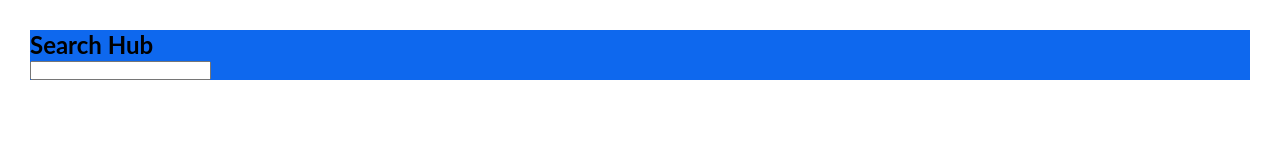
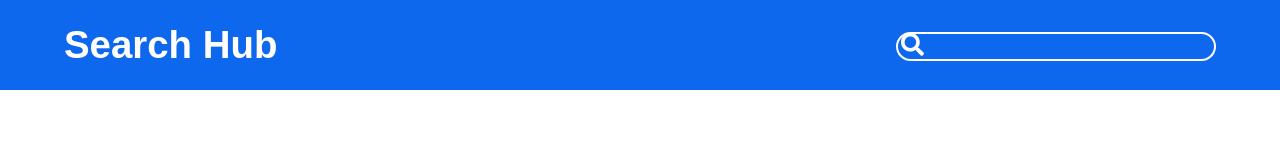
Before and after one commit to da-cruzdev/Search-hub, a website: page repository.html in a window 1280 px wide. Drawn offline with Linux system fonts and the light colour scheme; a web font is replaced by a local one.

Commit message:
add some style to repository page

```diff
--- a/repository.html
+++ b/repository.html
@@ -5,10 +5,16 @@
     <meta http-equiv="X-UA-Compatible" content="IE=edge" />
     <meta name="viewport" content="width=device-width, initial-scale=1.0" />
     <title>Repository</title>
+    <link href="https://fonts.cdnfonts.com/css/gotham" rel="stylesheet">
+    <link
+      rel="stylesheet"
+      href="https://cdnjs.cloudflare.com/ajax/libs/font-awesome/5.13.1/css/all.min.css"
+    />
+
     <link rel="stylesheet" href="css/style.css" />
   </head>
   <body>
-    <header>
+
       <nav class="navbar">
         <div class="navbar__heading">
           <h1>Search Hub</h1>
@@ -16,10 +22,15 @@
         <div class="navbar__search">
             <input type="text" id="input" />
           <a href="#" id="btn"
-            ><i class="fa fa-search" ></i></i
+            ><i class="fa fa-search fa--nav" ></i></i
           ></a>
         </div>
       </nav>
-    </header>
+      <main>
+        <section class="repos">
+          <div class="repo-list"></div>
+        </section>
+      </main>
+
   </body>
 </html>
--- a/sass/abstracts/_variables.scss
+++ b/sass/abstracts/_variables.scss
@@ -1 +1,3 @@
 $color-primary: #0e68ee;
+$color-white: #fff;
+$color-gray: #777;
--- a/sass/base/_base.scss
+++ b/sass/base/_base.scss
@@ -0,0 +1,13 @@
+*,
+*::after,
+*::before {
+  margin: 0;
+  padding: 0;
+  box-sizing: inherit;
+}
+/*html {
+  font-size: 62.5%;
+}*/
+body {
+  box-sizing: border-box;
+}
--- a/sass/base/_typography.scss
+++ b/sass/base/_typography.scss
@@ -0,0 +1,8 @@
+body {
+  font-family: "Gotham", sans-serif;
+  font-size: 1.6rem;
+  font-weight: 400;
+  padding: 0;
+  margin: 0;
+  background-color: $color-white;
+}
--- /dev/null
+++ b/sass/components/_footer.scss
@@ -0,0 +1,27 @@
+footer {
+  display: flex;
+  justify-content: center;
+  align-items: center;
+}
+.footer__content {
+  margin-top: 2rem;
+  margin-bottom: 0;
+  display: flex;
+  justify-content: flex-start;
+  align-items: center;
+  color: #777;
+  width: 75%;
+  height: 3rem;
+  border-top: 0.1px solid #777;
+
+  opacity: 0.6;
+}
+.footer__heading {
+  padding: 6rem 0 2rem 0;
+  font-size: 1.6rem;
+}
+.footer__copyright {
+  font-size: 1.1rem;
+  padding: 6rem 0 2rem 0;
+  margin-left: 6rem;
+}
--- /dev/null
+++ b/sass/components/_navbar.scss
@@ -0,0 +1,41 @@
+.navbar {
+  background-color: #0e68ee;
+  display: flex;
+  justify-content: space-between;
+  align-items: center;
+  height: 5.6rem;
+  width: 100%;
+
+  &__heading {
+    color: $color-white;
+    padding-left: 4rem;
+  }
+
+  &__search {
+    padding-right: 4rem;
+    width: 30%;
+    position: relative;
+
+    input {
+      border-radius: 5rem;
+      background-color: transparent;
+      border: 0.13rem solid $color-white;
+      width: 100%;
+      height: 1.8rem;
+
+      &:focus {
+        outline: none;
+        color: $color-white;
+        text-align: center;
+        font-size: 1rem;
+      }
+    }
+    .fa--nav {
+      color: $color-white;
+      position: absolute;
+      top: 5px;
+      left: 5px;
+      font-size: 90%;
+    }
+  }
+}
--- a/sass/main.scss
+++ b/sass/main.scss
@@ -1,92 +1,11 @@
-* {
-  margin: 0;
-  padding: 0;
-  box-sizing: border-box;
-}
-body {
-  font-family: "Lato", sans-serif;
-  font-size: 16px;
-  font-weight: 400;
-  padding: 30px;
-  background-color: #fff;
-}
-.container {
-  margin-top: 2rem;
-  display: flex;
-  justify-content: center;
-  align-items: center;
-  flex-direction: column;
-  height: 70vh;
-}
-.search {
-  display: flex;
-  justify-content: center;
-  align-items: center;
-  flex-direction: column;
-  position: relative;
-  width: 50%;
-}
-.search h1 {
-  font-size: 5rem;
-  color: #0e68ee;
-}
-.search input {
-  width: 110%;
-  height: 3.2rem;
-  border: 0.1rem solid #0e68ee;
-  border-radius: 3rem;
-  padding: 0.2rem;
-  text-align: center;
-  font-size: 1.3rem;
-  color: #0e68ee;
-  outline: none;
-}
-.search input:focus {
-  outline: none;
-}
+@import "abstracts/variables";
 
-.fa-search {
-  position: absolute;
-  font-size: 2rem;
-  color: #0e68ee;
-  font-weight: 600;
-  right: -15px;
-  top: 105px;
-}
+@import "base/base";
+@import "base/typography";
+@import "base/utilities";
 
-.search__text {
-  margin-top: 2rem;
-  font-size: 1rem;
-  color: #777;
-}
-footer {
-  display: flex;
-  justify-content: center;
-  align-items: center;
-}
-.footer__content {
-  margin-top: 2rem;
-  margin-bottom: 0;
-  display: flex;
-  justify-content: flex-start;
-  align-items: center;
-  color: #777;
-  width: 75%;
-  height: 3rem;
-  border-top: 0.1px solid #777;
+@import "components/navbar";
+@import "components/footer";
 
-  opacity: 0.6;
-}
-.footer__heading {
-  padding: 6rem 0 2rem 0;
-  font-size: 1.6rem;
-}
-.footer__copyright {
-  font-size: 1.1rem;
-  padding: 6rem 0 2rem 0;
-  margin-left: 6rem;
-}
-
-nav {
-  background-color: #0e68ee;
-}
+@import "pages/home";
+@import "pages/repository";
--- a/sass/pages/_home.scss
+++ b/sass/pages/_home.scss
@@ -0,0 +1,49 @@
+.container {
+  margin-top: 2rem;
+  display: flex;
+  justify-content: center;
+  align-items: center;
+  flex-direction: column;
+  height: 70vh;
+}
+.search {
+  display: flex;
+  justify-content: center;
+  align-items: center;
+  flex-direction: column;
+  position: relative;
+  width: 50%;
+}
+.search h1 {
+  font-size: 5rem;
+  color: $color-primary;
+}
+.search input {
+  width: 110%;
+  height: 3.2rem;
+  border: 0.1rem solid $color-primary;
+  border-radius: 3rem;
+  padding: 0.2rem;
+  text-align: center;
+  font-size: 1.3rem;
+  color: $color-primary;
+  outline: none;
+}
+.search input:focus {
+  outline: none;
+}
+
+.fa-search {
+  position: absolute;
+  font-size: 100%;
+  color: $color-primary;
+  font-weight: 600;
+  right: -15px;
+  top: 105px;
+}
+
+.search__text {
+  margin-top: 2rem;
+  font-size: 1rem;
+  color: $color-gray;
+}
```
Also changed, not shown: index.html (+3 -0 lines), css/style.css.
